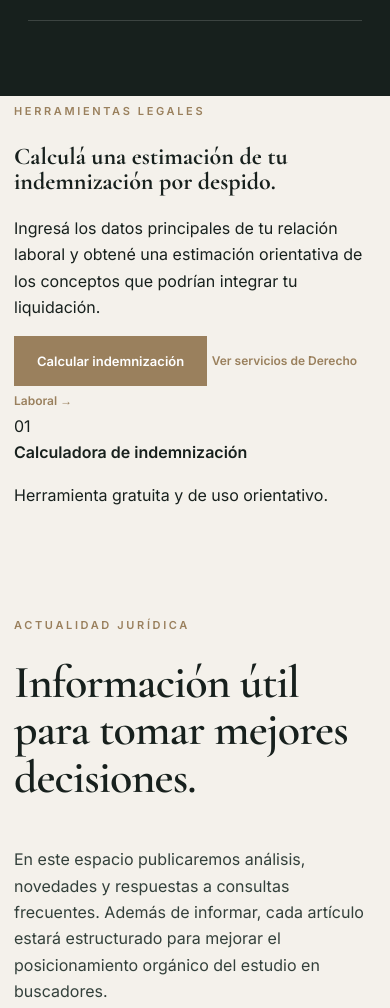
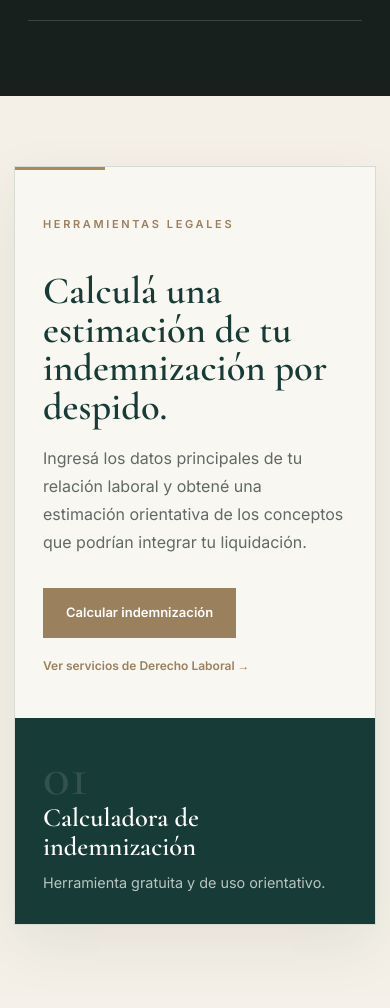
Before and after one commit to solervasquezfrancisco-gif/josevasquezabogados, a website: page index.html in a window 390 px wide. Shown: the part 7834-8842 px from the top of the page. Drawn offline with nearby package versions, Linux system fonts and the light colour scheme.

Commit message:
Update styles.css

```diff
--- a/assets/styles.css
+++ b/assets/styles.css
@@ -99,3 +99,129 @@
 .article-cover{width:100%;max-height:520px;object-fit:cover;margin:0 0 34px;border-radius:3px}
 .blog-card-image{width:100%;aspect-ratio:16/9;object-fit:cover;margin-bottom:18px;border-radius:2px}
 .legal-note{font-size:.86rem;opacity:.72;border-left:2px solid var(--wine,#681517);padding-left:14px;margin-bottom:30px}
+/* ========================================
+   HERRAMIENTAS LEGALES
+======================================== */
+
+.legal-tools {
+  padding: 100px 0;
+  background: #f4f0e7;
+}
+
+.legal-tools-card {
+  position: relative;
+  overflow: hidden;
+  display: grid;
+  grid-template-columns: 1.65fr .75fr;
+  min-height: 340px;
+  background: #f9f7f1;
+  border: 1px solid rgba(30, 57, 51, .15);
+  box-shadow: 0 20px 55px rgba(25, 48, 43, .08);
+}
+
+.legal-tools-card::before {
+  content: "";
+  position: absolute;
+  top: 0;
+  left: 0;
+  width: 90px;
+  height: 3px;
+  background: #a78b5c;
+}
+
+.legal-tools-copy {
+  padding: 58px 62px;
+}
+
+.legal-tools-copy h2 {
+  max-width: 650px;
+  margin: 14px 0 18px;
+  font-family: "Cormorant Garamond", Georgia, serif;
+  font-size: clamp(2.25rem, 4vw, 3.4rem);
+  line-height: 1;
+  font-weight: 600;
+  color: #173b36;
+}
+
+.legal-tools-copy > p {
+  max-width: 630px;
+  margin: 0;
+  color: #606965;
+  font-size: 1rem;
+  line-height: 1.75;
+}
+
+.legal-tools-actions {
+  display: flex;
+  align-items: center;
+  flex-wrap: wrap;
+  gap: 25px;
+  margin-top: 32px;
+}
+
+.legal-tools-side {
+  position: relative;
+  display: flex;
+  flex-direction: column;
+  justify-content: space-between;
+  padding: 45px 42px;
+  background: #173b36;
+  color: #fff;
+}
+
+.legal-tools-number {
+  font-family: "Cormorant Garamond", Georgia, serif;
+  font-size: 5rem;
+  line-height: 1;
+  color: rgba(255, 255, 255, .12);
+}
+
+.legal-tools-side strong {
+  display: block;
+  margin-bottom: 9px;
+  font-family: "Cormorant Garamond", Georgia, serif;
+  font-size: 1.65rem;
+  line-height: 1.1;
+  font-weight: 600;
+}
+
+.legal-tools-side p {
+  margin: 0;
+  color: rgba(255, 255, 255, .7);
+  font-size: .9rem;
+  line-height: 1.6;
+}
+
+@media (max-width: 800px) {
+
+  .legal-tools {
+    padding: 70px 0;
+  }
+
+  .legal-tools-card {
+    grid-template-columns: 1fr;
+  }
+
+  .legal-tools-copy {
+    padding: 42px 28px;
+  }
+
+  .legal-tools-copy h2 {
+    font-size: 2.4rem;
+  }
+
+  .legal-tools-side {
+    min-height: 190px;
+    padding: 30px 28px;
+  }
+
+  .legal-tools-number {
+    font-size: 3.5rem;
+  }
+
+  .legal-tools-actions {
+    align-items: flex-start;
+    flex-direction: column;
+    gap: 18px;
+  }
+}
```
